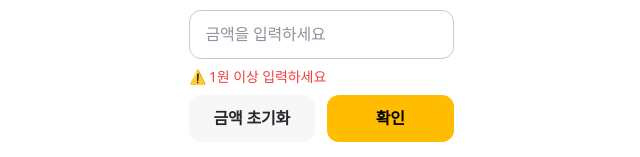
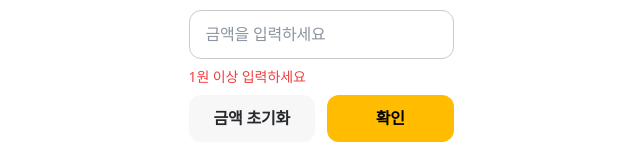
Before and after one commit to JGStudy/MoneyDefenseJGS, a Vue app in the folder MoneyDefenseJGS/: page /transaction/create/1 in a window 1280 px wide. Both pictures are taken after a click on the button "확인". Shown: the part 200-357 px from the top of the page, without its empty margins (319-959 px from the left). Built offline with nearby package versions, Linux system fonts and the light colour scheme; data requests are answered from the project's data file; what v-calendar would draw is missing.

Commit message:
Refactor: 유효성 검사 메시지 이모지 제거

```diff
--- a/MoneyDefenseJGS/src/components/transaction/input/AmountInput.vue
+++ b/MoneyDefenseJGS/src/components/transaction/input/AmountInput.vue
@@ -19,10 +19,10 @@
 
     <!-- 유효성 메시지 -->
     <div v-show="showValidationError && !isValidAmount" class="text-body03 text-status-error">
-      ⚠️ 1원 이상 입력하세요
+      1원 이상 입력하세요
     </div>
     <div v-if="nonNumericError" class="text-body03 text-status-error">
-      ⚠️ 숫자만 입력할 수 있습니다
+      숫자만 입력할 수 있습니다
     </div>
 
     <!-- 초기화 / 확인 버튼 -->
```
